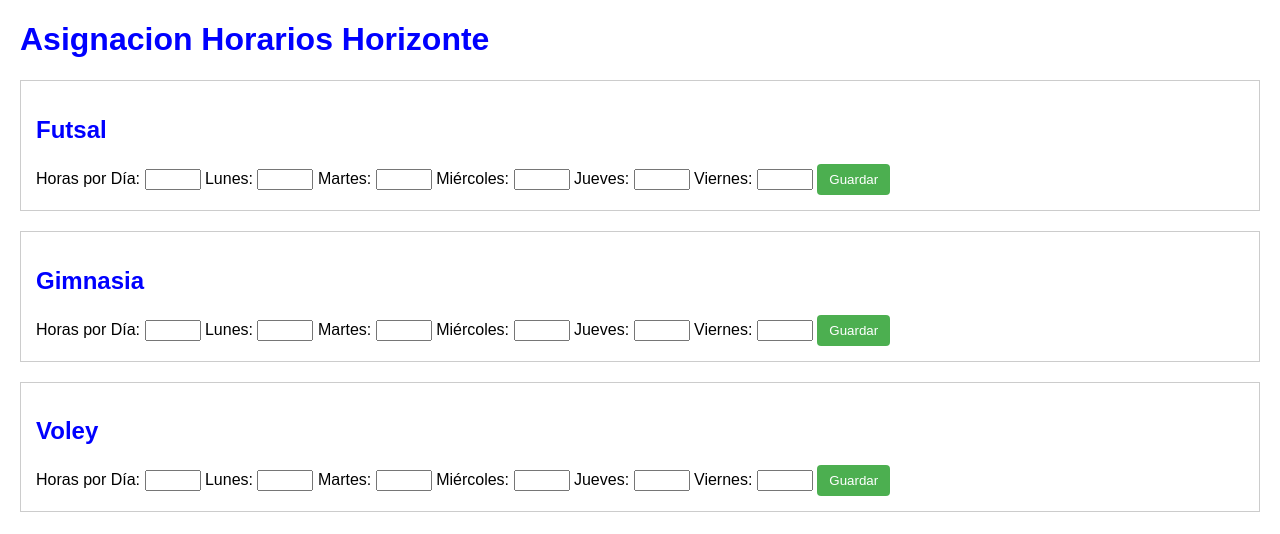
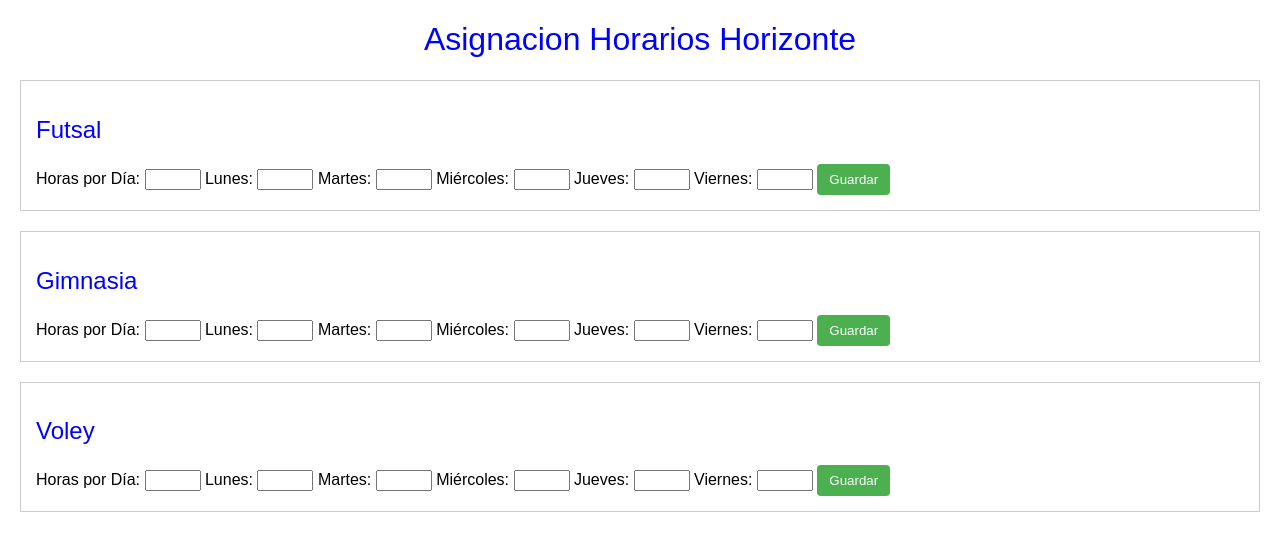
Before and after one commit to LucaConsiglio27/JavaScript, a website: page index.html in a window 1280 px wide. Drawn offline with nearby package versions, Linux system fonts and the light colour scheme; some packages are replaced by stand-ins of ours; no server answers; a script that the page names is missing.

Commit message:
ENTREGA FINAL

```diff
--- a/index.html
+++ b/index.html
@@ -6,13 +6,19 @@
     <meta name="viewport" content="width=device-width, initial-scale=1.0">
     <title>Simulador Deportivo</title>
     <link rel="stylesheet" href="styles.css">
+    <link rel="stylesheet" href="https://cdnjs.cloudflare.com/ajax/libs/animate.css/4.1.1/animate.min.css">
 </head>
 
 <body>
-    <h1>Asignacion Horarios Horizonte</h1>
-    <div id="app" class="div"></div>
+
+    <header>
+        <h1 class="animate__animated animate__bounce">Asignacion Horarios Horizonte</h1>
+        <div id="app" class="div"></div>
+    </header>
+
     <script src="main.js"></script>
     <script src="https://cdn.jsdelivr.net/npm/sweetalert2@11"></script>
+
 </body>
 
 </html>
--- a/main.js
+++ b/main.js
@@ -4,7 +4,7 @@ document.addEventListener('DOMContentLoaded', function () {
     // Definir constantes para el horario de inicio y fin, y las horas disponibles por dia
     const HORARIO_INICIO = 6;
     const HORARIO_FIN = 23;
-    let horasDisponiblesPorDia = 17;
+    const HORAS_DISPONIBLES_POR_DIA = 18;
     // Definir un arreglo con los dias de la semana
     const DIAS_SEMANA = ["Lunes", "Martes", "Miércoles", "Jueves", "Viernes"];
 
@@ -17,14 +17,14 @@ document.addEventListener('DOMContentLoaded', function () {
 
     // Objeto que maneja la interfaz de usuario
     const interfazDeUsuario = {
-        // Metodo para mostrar el formulario de entrada para un deporte específico
+        // Metodo para mostrar el formulario de entrada para un deporte especifico
         mostrarFormulario: function (deporte) {
             // Crear el HTML del formulario
             const formularioHTML = `
             <div class="card" id="${deporte}">
-                <h2>${deporte}</h2>
+                <h2 class="animate__animated animate__flash">${deporte}</h2>
                 <label for="${deporte}_horasPorDia">Horas por Día:</label>
-                <input type="number" id="${deporte}_horasPorDia" min="1" max="${horasDisponiblesPorDia}" required>
+                <input type="number" id="${deporte}_horasPorDia" min="1" max="${HORAS_DISPONIBLES_POR_DIA}" required>
 
                 ${this.crearInputsHorarios(deporte)}
 
@@ -36,7 +36,7 @@ document.addEventListener('DOMContentLoaded', function () {
             appElement.insertAdjacentHTML('beforeend', formularioHTML);
         },
 
-        // Metodo para crear los inputs de horarios para un deporte específico
+        // Metodo para crear los inputs de horarios para un deporte especifico
         crearInputsHorarios: function (deporte) {
             let inputsHTML = '';
 
@@ -118,9 +118,12 @@ document.addEventListener('DOMContentLoaded', function () {
                     .filter(evento => evento.dia === dia)
                     .map(evento => evento.hora);
 
+                // Obtener la hora de inicio para este dia
+                const horaInicioDia = horariosPorDia[dia];
+
                 // Iterar sobre las horas disponibles para asignar horarios
                 for (let i = 0; i < horasPorDia; i++) {
-                    const hora = HORARIO_INICIO + i;
+                    const hora = horaInicioDia + i;
 
                     // Verificar si la hora esta disponible para asignar
                     if (!horariosAsignadosDia.includes(hora)) {
@@ -135,26 +138,43 @@ document.addEventListener('DOMContentLoaded', function () {
             }
 
             // Actualizar las horas disponibles y el almacenamiento local
-            horasDisponiblesPorDia -= horasPorDia;
             localStorage.setItem('deportes', JSON.stringify(deportes));
-            localStorage.setItem('horasDisponiblesPorDia', horasDisponiblesPorDia);
-            console.log(`\nHorarios disponibles restantes: ${horasDisponiblesPorDia}\n`);
+            console.log(`\nHorarios asignados correctamente.\n`);
+
+            // Actualizar los datos en jsonplaceholder
+            this.actualizarDatosJsonPlaceholder(deportes);
 
             // Mostrar la grilla de horarios actualizada
             this.mostrarGrillaPorDeporte(deporte);
         },
 
+        // Metodo para actualizar los datos en jsonplaceholder
+        actualizarDatosJsonPlaceholder: function (deportes) {
+            fetch('https://jsonplaceholder.typicode.com/posts', {
+                method: 'POST',
+                body: JSON.stringify(deportes),
+                headers: {
+                    'Content-type': 'application/json; charset=UTF-8',
+                },
+            })
+                .then(response => response.json())
+                .then(data => console.log(data))
+                .catch(error => console.error('Error:', error));
+        },
+
         // Metodo para reiniciar el simulador
         reiniciarSimulador: function () {
-            // Restablecer las horas disponibles por dia y reiniciar los horarios asignados para cada deporte
-            horasDisponiblesPorDia = 17;
+            // Restablecer los horarios asignados para cada deporte
             for (const deporte in deportes) {
                 deportes[deporte].horarios = [];
             }
 
             // Actualizar el almacenamiento local
             localStorage.setItem('deportes', JSON.stringify(deportes));
-            localStorage.setItem('horasDisponiblesPorDia', horasDisponiblesPorDia);
+            console.log(`\nSimulador reiniciado.\n`);
+
+            // Actualizar los datos en jsonplaceholder
+            this.actualizarDatosJsonPlaceholder(deportes);
         },
 
         // Metodo para mostrar la grilla de horarios para un deporte especifico
--- /dev/null
+++ b/package.json
@@ -0,0 +1,6 @@
+{
+  "dependencies": {
+    "animate.css": "^4.1.1",
+    "tailwindcss": "^3.4.1"
+  }
+}
--- a/styles.css
+++ b/styles.css
@@ -3,10 +3,16 @@ body {
     margin: 20px;
 }
 h1{
+    width: 100%;
+    font-weight: lighter;
+    text-align: center;
     color: blue;
 }
 
 h2{
+    font-weight: lighter;
+    text-align: left;
+    color: blue;
     color: blue;
 }
 .card {
```
Also changed, not shown: server.js (added, +21 -0 lines), 2 other files.
